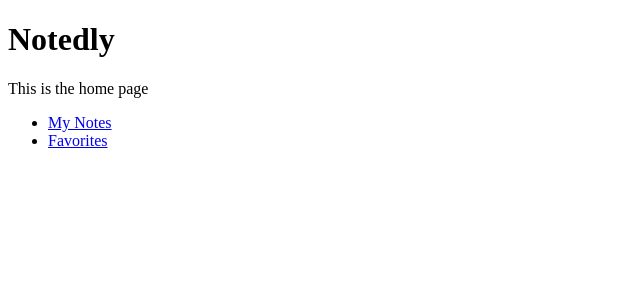
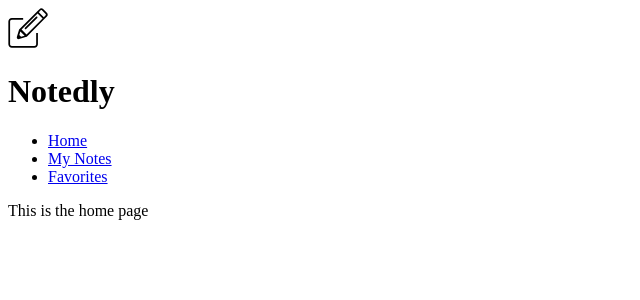
Before and after one commit to Eliezer-Barbosa/notedly-app-web, a React (Create React App) app: page / in a window 1280 px wide. Shown: the top 300 px of the page, without its empty margins (0-640 px from the left). Built offline with nearby package versions, Linux system fonts and the light colour scheme.

Commit message:
Header and Navigation components

```diff
--- /dev/null
+++ b/src/components/Header.js
@@ -0,0 +1,12 @@
+import logo from "../img/logo.svg";
+
+const Header = () => {
+  return (
+    <header>
+      <img src={logo} alt="Notedly Logo" height="40" />
+      <h1>Notedly</h1>
+    </header>
+  );
+};
+
+export default Header;
--- /dev/null
+++ b/src/components/Navigation.js
@@ -0,0 +1,21 @@
+import { Link } from "react-router-dom";
+
+const Navigation = () => {
+  return (
+    <nav>
+      <ul>
+        <li>
+          <Link to="/">Home</Link>
+        </li>
+        <li>
+          <Link to="/mynotes">My Notes</Link>
+        </li>
+        <li>
+          <Link to="/favorites">Favorites</Link>
+        </li>
+      </ul>
+    </nav>
+  );
+};
+
+export default Navigation;
--- a/src/pages/home.js
+++ b/src/pages/home.js
@@ -1,19 +1,12 @@
-import { Link } from "react-router-dom";
+import Header from "../components/Header";
+import Navigation from "../components/Navigation";
 
 const Home = () => {
   return (
     <div>
-      <h1>Notedly</h1>
+      <Header />
+      <Navigation />
       <p>This is the home page</p>
-      {/* Add a list of links */}
-      <ul>
-        <li>
-          <Link to="/mynotes">My Notes</Link>
-        </li>
-        <li>
-          <Link to="/favorites">Favorites</Link>
-        </li>
-      </ul>
     </div>
   );
 };
```
Also changed, not shown: src/img/logo.svg (added).
